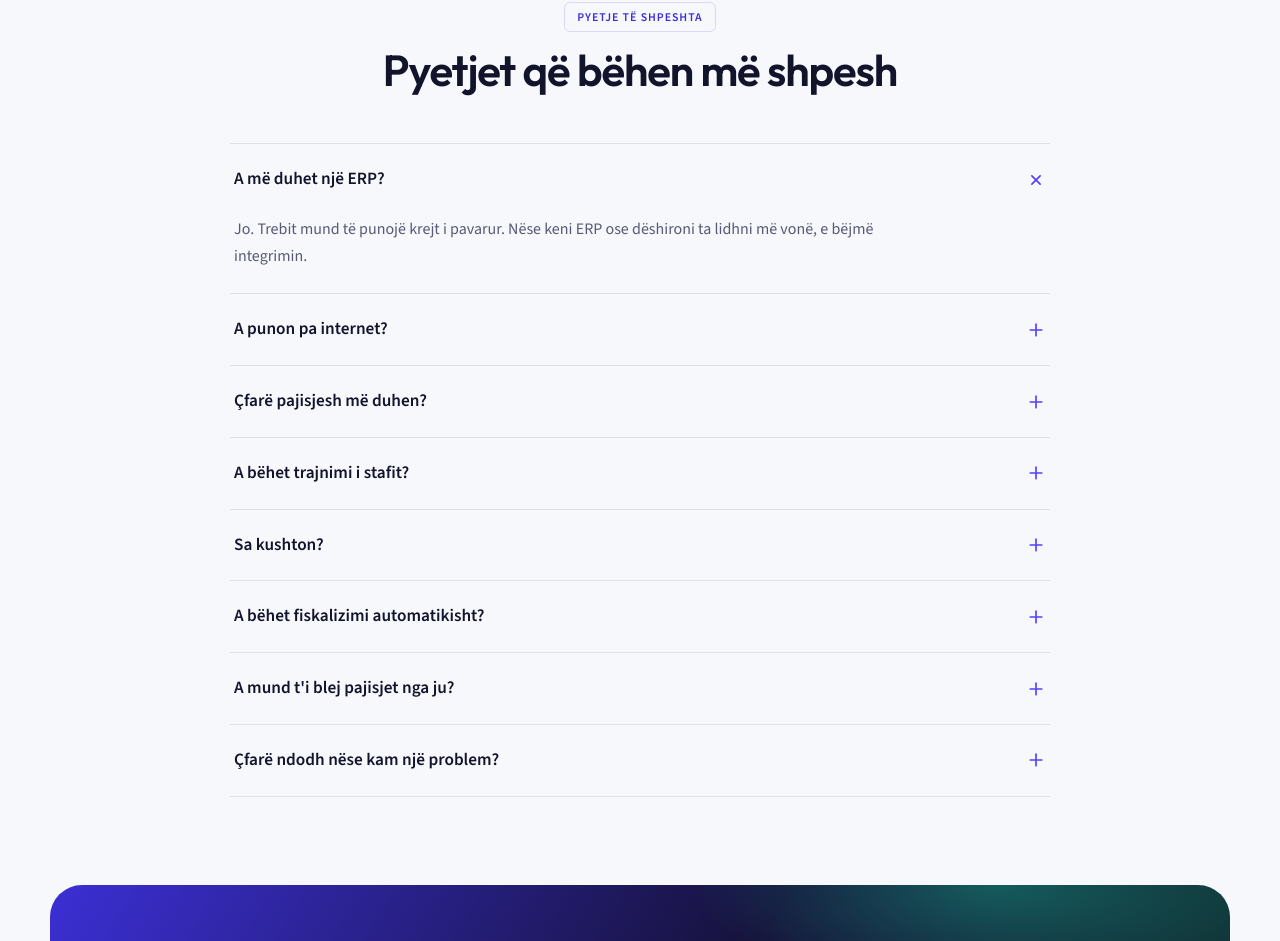
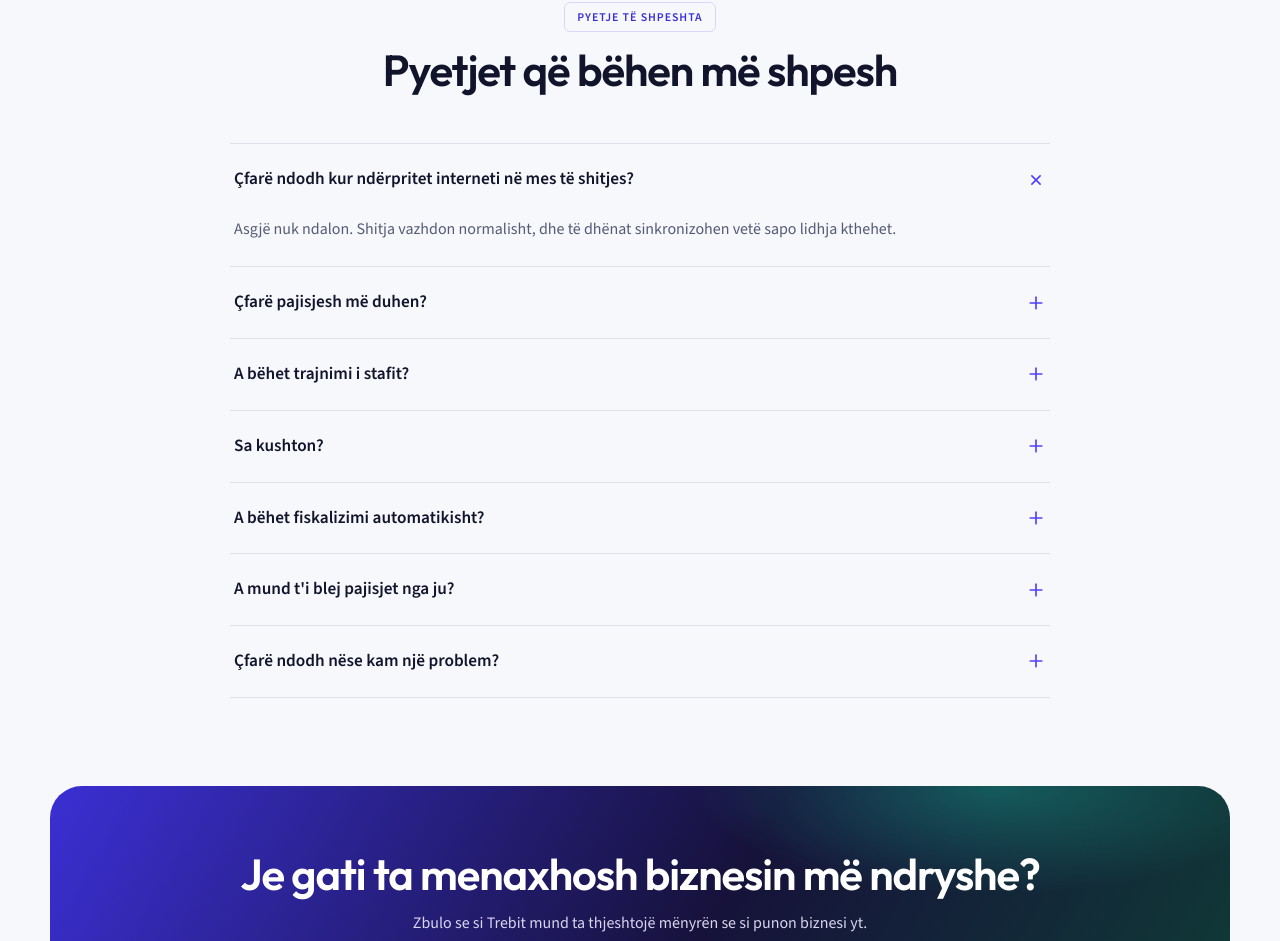
Before and after one commit to olisafetahu/Trebit, a React (Vite) app: page / in a window 1280 px wide. Shown: the part 4667-5608 px from the top of the page. Built offline with nearby package versions, Linux system fonts and the light colour scheme.

Commit message:
Refine FAQ: drop ERP question, reword internet and equipment answers
Co-Authored-By: Claude Sonnet 5.5 <noreply@anthropic.com>

```diff
--- a/src/i18n/en.ts
+++ b/src/i18n/en.ts
@@ -332,13 +332,12 @@ export const en: Dictionary = {
       eyebrow: "FAQ",
       title: "Questions we hear most",
       items: [
-        { q: "Do I need an ERP?", a: "No. Trebit can run completely on its own. If you have an ERP, or want to connect one later, we handle the integration." },
-        { q: "Does it work without internet?", a: "Selling can continue when the connection drops, and data syncs once it returns." },
-        { q: "What equipment do I need?", a: "It depends on your business: a register or tablet, a thermal printer, a barcode scanner. We recommend the right equipment and install it." },
+        { q: "What happens when the internet drops in the middle of a sale?", a: "Nothing stops. Selling carries on as normal, and the data syncs by itself as soon as the connection returns." },
+        { q: "What equipment do I need?", a: "It depends on your business: a register or a mobile device, a thermal printer, a barcode scanner. Tell us what kind of business you run and we will suggest the equipment you need, supply it and set it up ready to work." },
         { q: "Is staff training included?", a: "Yes. Installation includes staff training, so your team can work with the system as easily and simply as possible." },
         { q: "How much does it cost?", a: "Price depends on the package, the number of registers and the equipment you need. Contact us and we will send a clear quote, no surprises." },
         { q: "Is fiscalization automatic?", a: "Yes. Invoices are issued in line with legal requirements, with no extra steps for you while selling." },
-        { q: "Can I buy the hardware from you?", a: "Yes. We supply registers, printers, scanners and tablets. Pick from the hardware page and request a quote." },
+        { q: "Can I buy the hardware from you?", a: "Yes. We have everything a business needs: POS registers, computers, mobile devices and tablets, printers, scanners, plus network, WiFi, firewall and UPS. Browse the catalogue on the hardware page or request a quote." },
         { q: "What if I have a problem?", a: "Reach us through a ticket, WhatsApp or by phone. We also offer remote help for configuration and technical issues." },
       ],
     },
--- a/src/i18n/sq.ts
+++ b/src/i18n/sq.ts
@@ -443,13 +443,12 @@ export const sq: Dictionary = {
       eyebrow: "Pyetje të shpeshta",
       title: "Pyetjet që bëhen më shpesh",
       items: [
-        { q: "A më duhet një ERP?", a: "Jo. Trebit mund të punojë krejt i pavarur. Nëse keni ERP ose dëshironi ta lidhni më vonë, e bëjmë integrimin." },
-        { q: "A punon pa internet?", a: "Shitja mund të vazhdojë edhe kur interneti ndërpritet, dhe të dhënat sinkronizohen kur lidhja kthehet." },
-        { q: "Çfarë pajisjesh më duhen?", a: "Varet nga biznesi: arkë ose tablet, printer termik, skaner barkodi. Ju këshillojmë pajisjet e duhura dhe i instalojmë." },
+        { q: "Çfarë ndodh kur ndërpritet interneti në mes të shitjes?", a: "Asgjë nuk ndalon. Shitja vazhdon normalisht, dhe të dhënat sinkronizohen vetë sapo lidhja kthehet." },
+        { q: "Çfarë pajisjesh më duhen?", a: "Varet nga biznesi: arkë ose pajisje mobile, printer termik, skaner barkodi. Na tregoni çfarë biznesi keni dhe ju propozojmë pajisjet që ju duhen, i furnizojmë dhe i konfigurojmë gati për punë." },
         { q: "A bëhet trajnimi i stafit?", a: "Po. Instalimi përfshin trajnimin e stafit, që ekipi juaj të punojë me sistemin sa më lehtë dhe sa më thjeshtë." },
         { q: "Sa kushton?", a: "Çmimi varet nga paketa, numri i arkave dhe pajisjet që ju duhen. Na kontaktoni dhe ju dërgojmë ofertë të qartë, pa surpriza." },
         { q: "A bëhet fiskalizimi automatikisht?", a: "Po. Faturat nxirren në përputhje me kërkesat ligjore, pa hapa shtesë nga ana juaj gjatë shitjes." },
-        { q: "A mund t'i blej pajisjet nga ju?", a: "Po. Ofrojmë arka, printerë, skanerë dhe tablet. Zgjidhni te faqja e pajisjeve dhe kërkoni ofertë." },
+        { q: "A mund t'i blej pajisjet nga ju?", a: "Po. Kemi gjithçka që i duhet biznesit: arka POS, kompjuterë, pajisje mobile dhe tablet, printerë, skanerë, si dhe network, WiFi, firewall dhe UPS. Shiko katalogun te faqja e pajisjeve ose kërko ofertë." },
         { q: "Çfarë ndodh nëse kam një problem?", a: "Na shkruani përmes WhatsApp-it ose na telefononi. Ofrojmë edhe ndihmë në distancë për konfigurime dhe probleme teknike." },
       ],
     },
```
